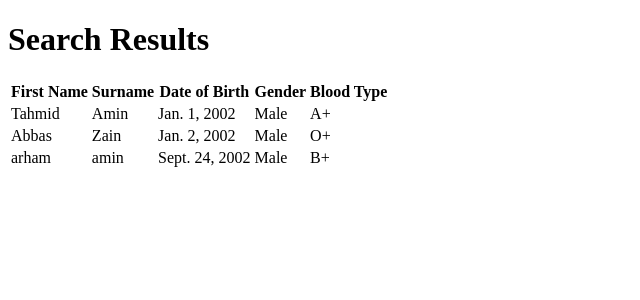
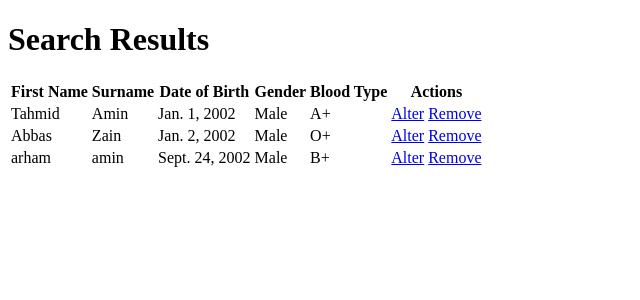
Before and after one commit to Tahmid-Amin/Cloud-App, a Django app: template DonorHub/DonorApp/templates/search_results.html in a window 1280 px wide. Shown: the top 300 px of the page, without its empty margins (0-640 px from the left). Run offline with Django 5.2, Linux system fonts and the light colour scheme; the template is opened without the code that fills it: values that come from a table or form of the project are taken from there, others are empty; data comes from the database, SQL or seed files in the repository; both versions use the stored data as it was after the commit.

Commit message:
changes made to data structure

```diff
--- a/DonorHub/DonorApp/templates/search_results.html
+++ b/DonorHub/DonorApp/templates/search_results.html
@@ -13,6 +13,7 @@
                 <th>Date of Birth</th>
                 <th>Gender</th>
                 <th>Blood Type</th>
+                <th>Actions</th> <!-- New column for actions -->
                 <!-- Add other fields as needed -->
             </tr>
         </thead>
@@ -24,11 +25,15 @@
                     <td>{{ donor.DOB }}</td>
                     <td>{{ donor.get_gender_display }}</td>
                     <td>{{ donor.bloodtype }}</td>
+                    <td>
+                        <a href="{% url 'alter' donor.id %}">Alter</a>
+                        <a href="{% url 'remove' donor.id %}">Remove</a>
+                    </td>
                     <!-- Display other donor fields as needed -->
                 </tr>
             {% empty %}
                 <tr>
-                    <td colspan="5">No donors found.</td>
+                    <td colspan="6">No donors found.</td>
                 </tr>
             {% endfor %}
         </tbody>
```
Also changed, not shown: DonorHub/db.sqlite3.
